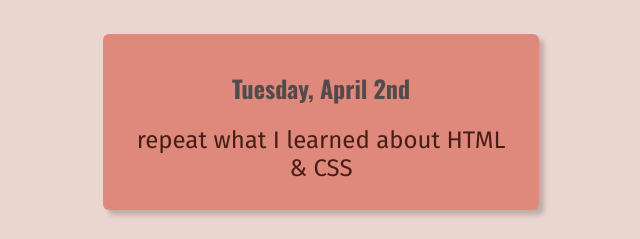
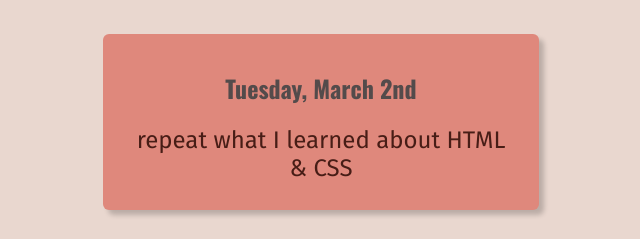
Before and after one commit to jb028/100, a plain HTML site: page full-week.html in a window 1280 px wide. Shown: the part 267-506 px from the top of the page, 319-959 px from the left. Drawn offline with nearby package versions, Linux system fonts and the light colour scheme.

Commit message:
changed date

```diff
--- a/full-week.html
+++ b/full-week.html
@@ -21,7 +21,7 @@
     <main>
       <ol>
         <li>
-          <h2>Tuesday, April 2nd</h2>
+          <h2>Tuesday, March 2nd</h2>
           <p>repeat what I learned about HTML & CSS</p>
         </li>
         <li class="highlight-goal">
```
